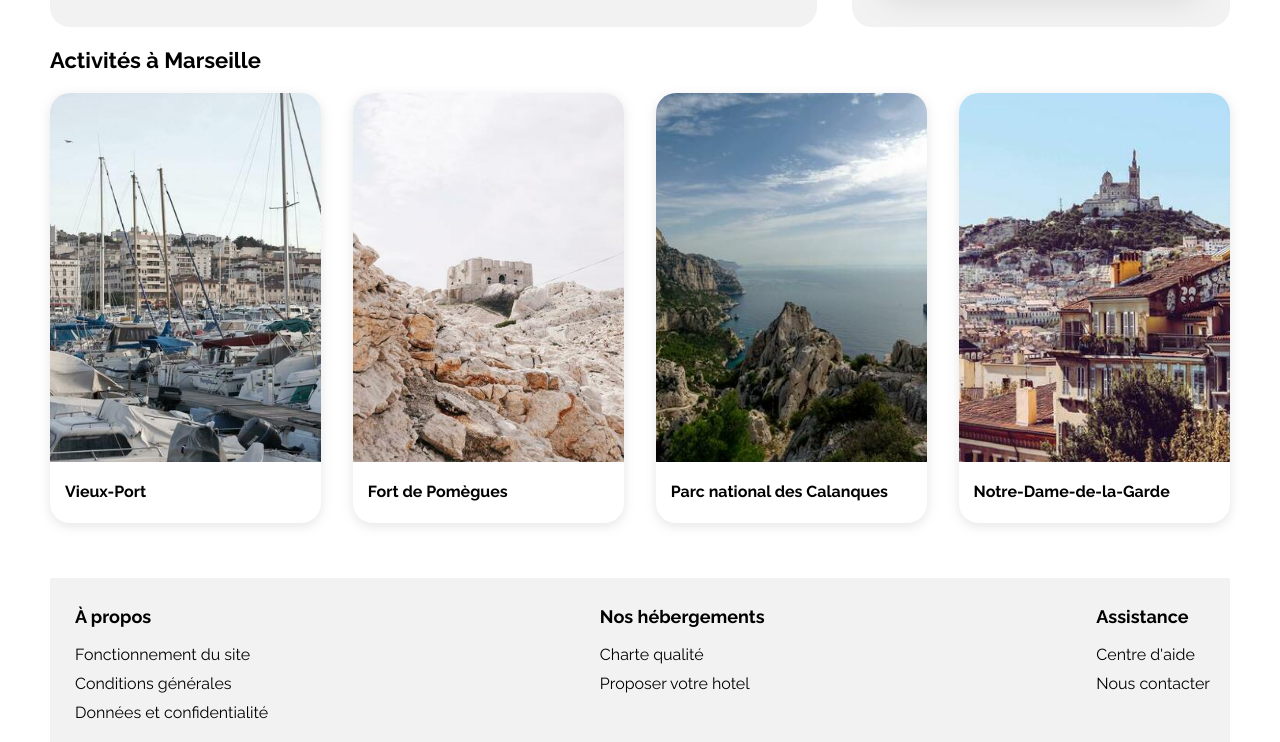
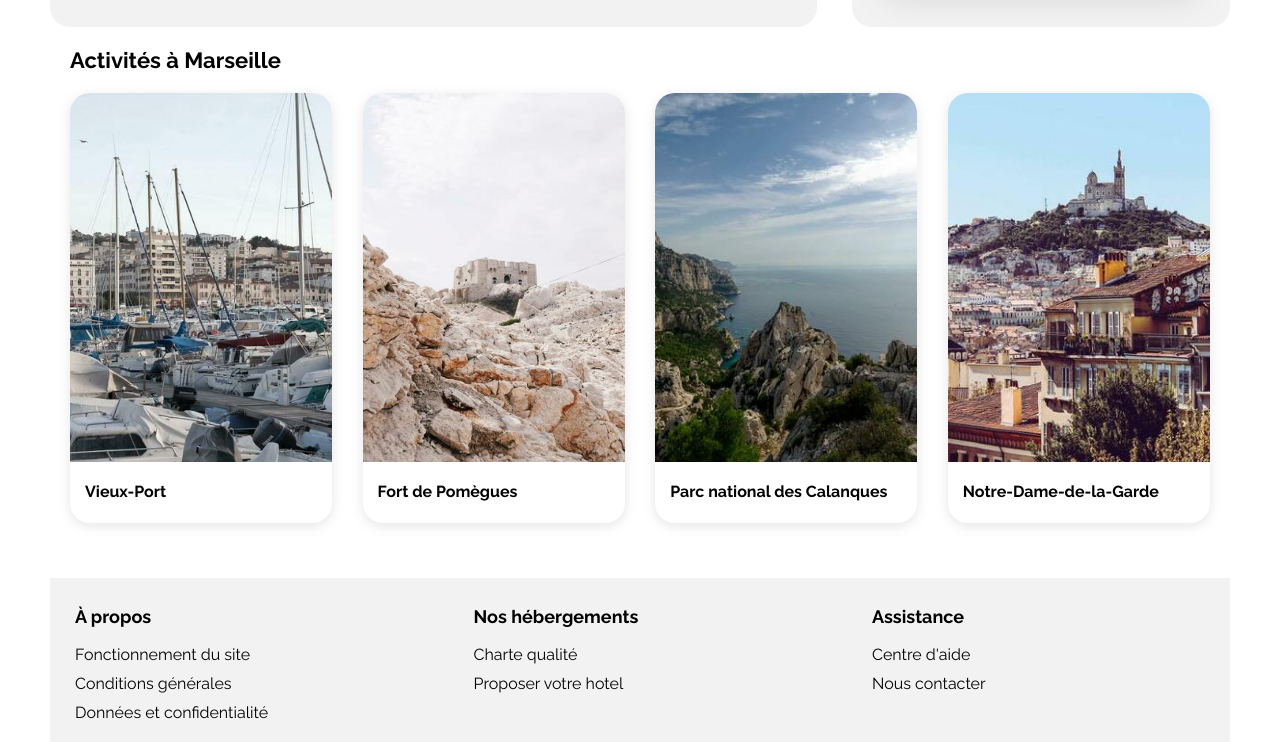
Before and after one commit to Spartan-B177/Projet-2-OC, a plain HTML site: page index.html in a window 1280 px wide. Shown: the part 1033-1775 px from the top of the page. Drawn offline with Linux system fonts and the light colour scheme.

Commit message:
Avant rem

```diff
--- a/css/style.css
+++ b/css/style.css
@@ -341,7 +341,7 @@ a {
 /********* Activités ********/
 
 .activites {
-    margin: 20px 0;
+    margin: 20px;
 }
 
 .activites-cards {
@@ -386,7 +386,7 @@ footer h3 {
 
 .footer-conteneur {
     padding-left: 15px;
-    padding-right: 10px;
+    width: 30%;
 }
 
 footer ul {
@@ -546,6 +546,7 @@ footer li {
 
     .activites {
         padding: 20px;
+        margin: 20px 0;
     }
 
     .activites-cards {
```
